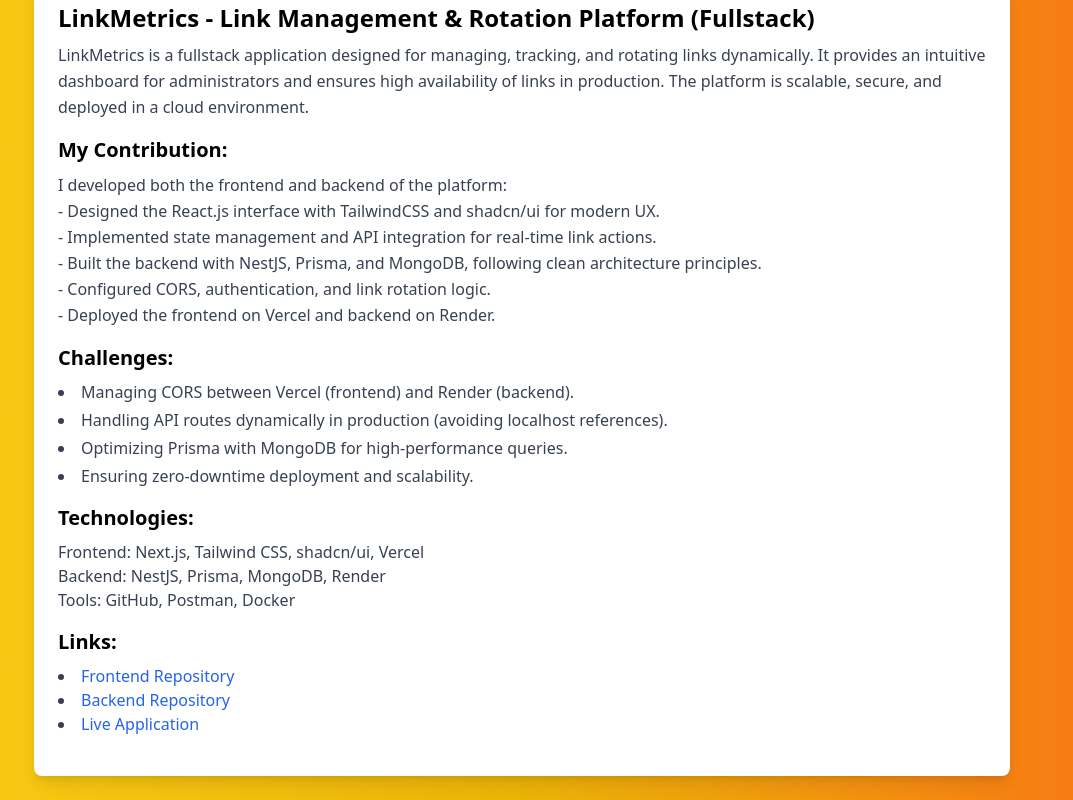
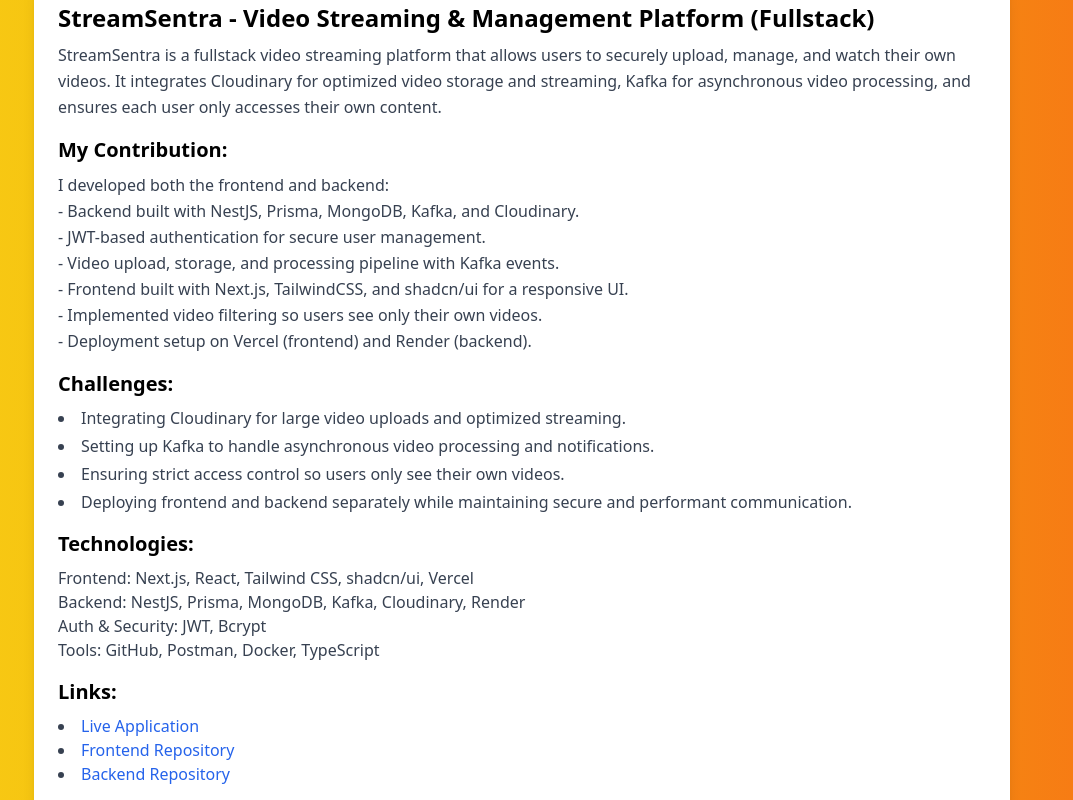
Before and after one commit to TheRealCocky/meu-portfolio-react, a React (Vite) app: page /projects in a window 1280 px wide. Shown: the part 1880-2680 px from the top of the page, without its empty margins (118-1191 px from the left). Built offline with nearby package versions, Linux system fonts and the light colour scheme.

Commit message:
adding SreamSentra project

```diff
--- a/src/components/Projects.jsx
+++ b/src/components/Projects.jsx
@@ -115,6 +115,51 @@
                     </ul>
                 </div>
 
+
+
+                {/* Project: StreamSentra */}
+                <div className="mb-8 p-6 bg-white rounded-lg shadow-lg">
+                    <h3 className="text-2xl font-bold mb-2 text-angola-red">
+                        StreamSentra - Video Streaming & Management Platform (Fullstack)
+                    </h3>
+                    <p className="text-gray-700 leading-relaxed mb-4">
+                        StreamSentra is a fullstack video streaming platform that allows users to securely upload, manage, and watch their own videos. It integrates Cloudinary for optimized video storage and streaming, Kafka for asynchronous video processing, and ensures each user only accesses their own content.
+                    </p>
+
+                    <h4 className="text-xl font-semibold mb-2 text-angola-black">My Contribution:</h4>
+                    <p className="text-gray-700 leading-relaxed mb-4">
+                        I developed both the frontend and backend:
+                        <br />- Backend built with NestJS, Prisma, MongoDB, Kafka, and Cloudinary.
+                        <br />- JWT-based authentication for secure user management.
+                        <br />- Video upload, storage, and processing pipeline with Kafka events.
+                        <br />- Frontend built with Next.js, TailwindCSS, and shadcn/ui for a responsive UI.
+                        <br />- Implemented video filtering so users see only their own videos.
+                        <br />- Deployment setup on Vercel (frontend) and Render (backend).
+                    </p>
+
+                    <h4 className="text-xl font-semibold mb-2 text-angola-black">Challenges:</h4>
+                    <ul className="list-disc list-inside text-gray-700 mb-4 space-y-1">
+                        <li>Integrating Cloudinary for large video uploads and optimized streaming.</li>
+                        <li>Setting up Kafka to handle asynchronous video processing and notifications.</li>
+                        <li>Ensuring strict access control so users only see their own videos.</li>
+                        <li>Deploying frontend and backend separately while maintaining secure and performant communication.</li>
+                    </ul>
+
+                    <h4 className="text-xl font-semibold mb-2 text-angola-black">Technologies:</h4>
+                    <p className="text-gray-700 mb-4">
+                        Frontend: Next.js, React, Tailwind CSS, shadcn/ui, Vercel <br />
+                        Backend: NestJS, Prisma, MongoDB, Kafka, Cloudinary, Render <br />
+                        Auth & Security: JWT, Bcrypt <br />
+                        Tools: GitHub, Postman, Docker, TypeScript
+                    </p>
+
+                    <h4 className="text-xl font-semibold mb-2 text-angola-black">Links:</h4>
+                    <ul className="list-disc list-inside text-gray-700 mb-4">
+                        <li><a href="https://streamsentra.vercel.app" target="_blank" rel="noopener noreferrer" className="text-blue-600 hover:underline">Live Application</a></li>
+                        <li><a href="https://github.com/TheRealCocky/stremaforge-client" target="_blank" rel="noopener noreferrer" className="text-blue-600 hover:underline">Frontend Repository</a></li>
+                        <li><a href="https://github.com/TheRealCocky/stremaforge-server" target="_blank" rel="noopener noreferrer" className="text-blue-600 hover:underline">Backend Repository</a></li>
+                    </ul>
+                </div>
 
 
                 {/* Project: LinkMetrics (Fullstack) */}
```
